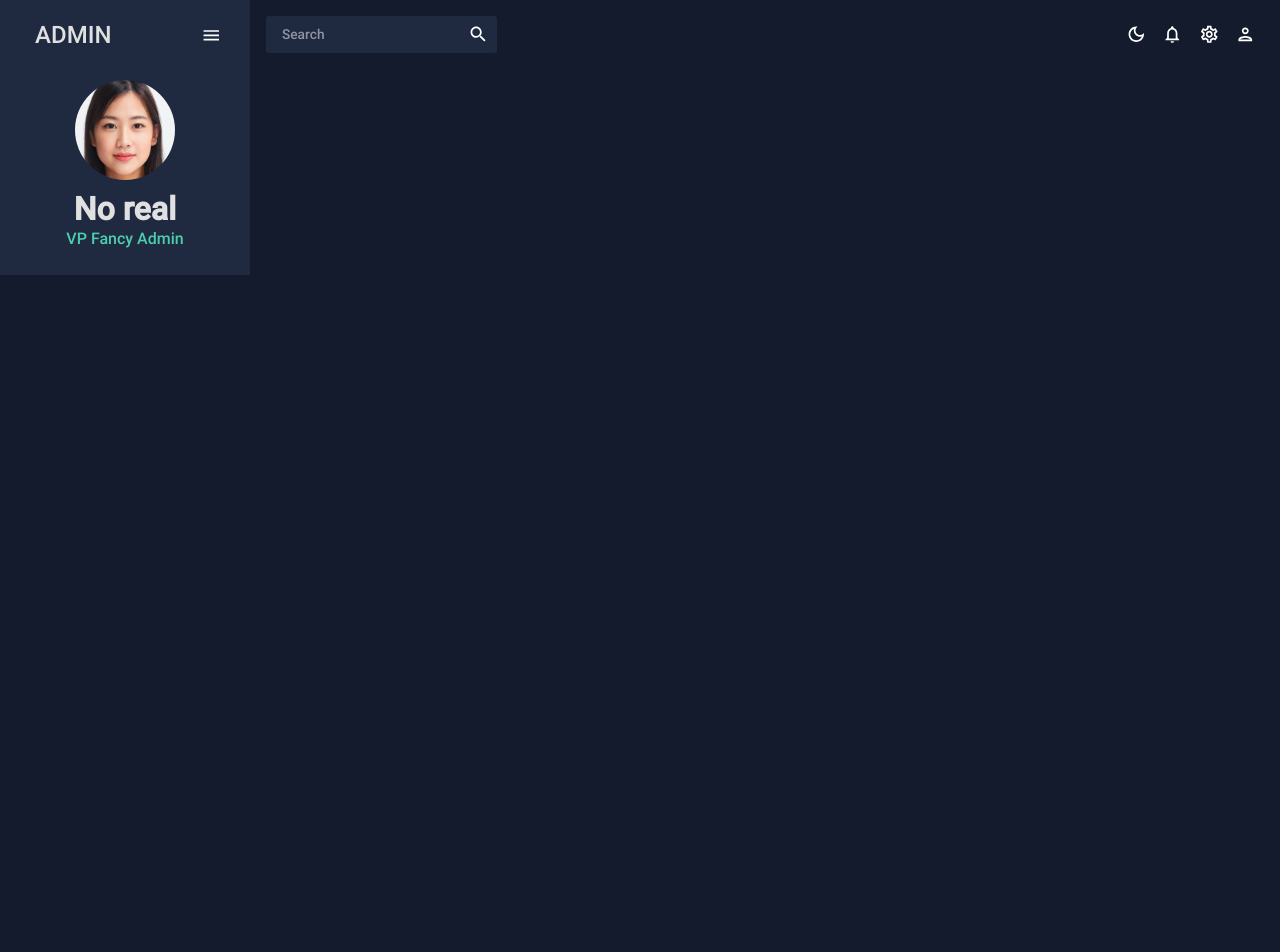
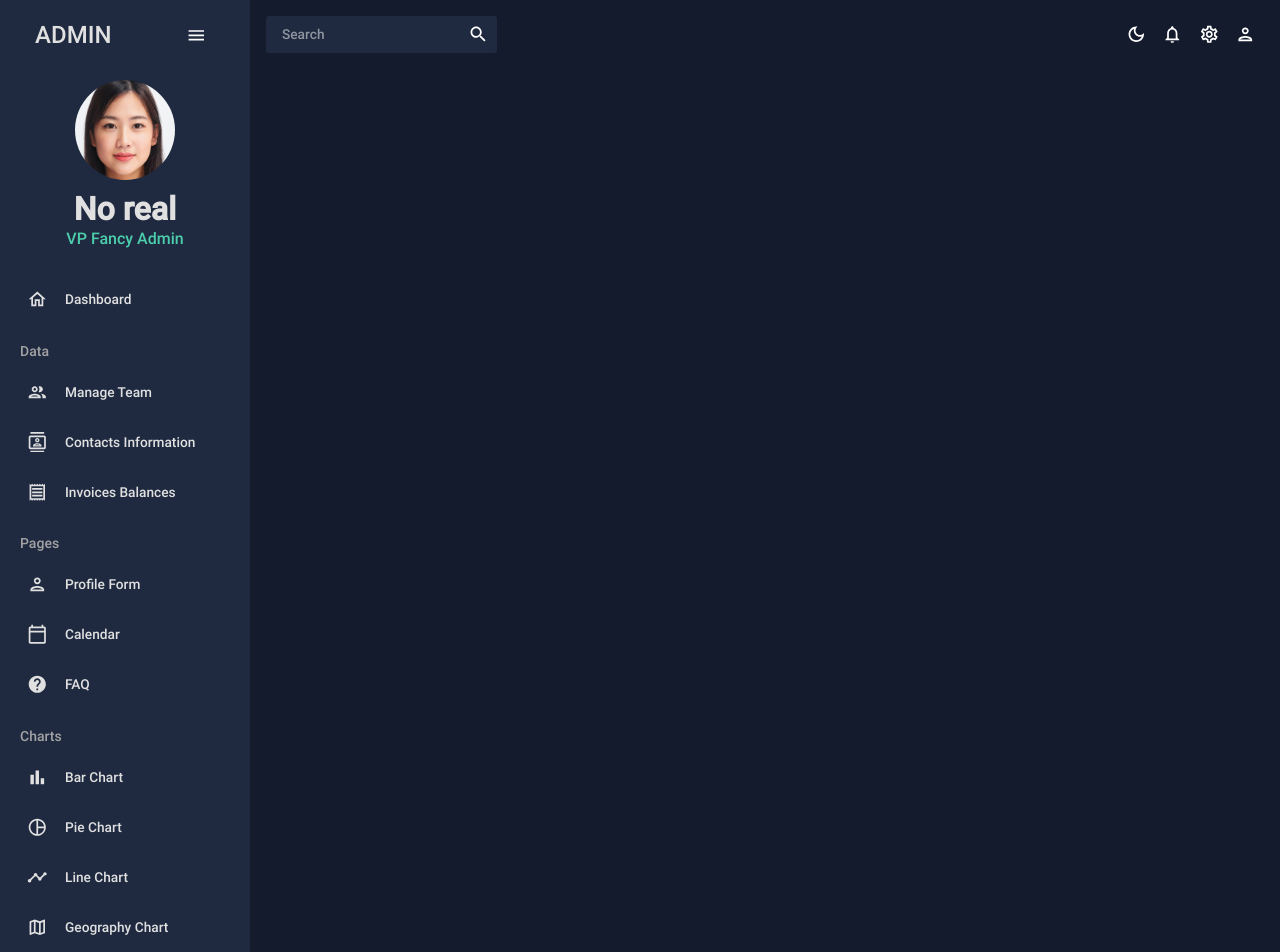
Before and after one commit to TomC13K/react-ts-dashboard, a React (Create React App) app: page /form in a window 1280 px wide. Before the commit the page ends 800 px from the top, so only its background shows below. Built offline with nearby package versions, Linux system fonts and the light colour scheme.

Commit message:
added all menu items to side menu

```diff
--- a/src/views/global/SidebarMenu.tsx
+++ b/src/views/global/SidebarMenu.tsx
@@ -1,4 +1,4 @@
-import { useState } from "react";
+import React, { useState } from "react";
 import {Sidebar, Menu, MenuItem, useProSidebar} from 'react-pro-sidebar';
 //import 'react-pro-sidebar/dist/css/styles.css';
 import {Box, IconButton, Typography, useTheme} from "@mui/material";
@@ -17,6 +17,29 @@
 import MenuOutlinedIcon from '@mui/icons-material/MenuOutlined';
 import MapOutlinedIcon from '@mui/icons-material/MapOutlined';
 
+interface ItemProps {
+    title:string;
+    to:string;
+    icon:React.ReactNode;
+    selected:string;
+    setSelected:React.Dispatch<React.SetStateAction<string>>;
+}
+
+const Item:React.FC<ItemProps>= ({title,to,icon,selected,setSelected}) =>{
+  const theme = useTheme();
+  const colors = tokens(theme.palette.mode);
+
+  return (
+      <MenuItem
+          active={selected === title}
+          style={{color:colors.grey[100]}}
+          icon={icon}
+          onClick={()=>setSelected(title)}>
+          <Typography>{title}</Typography>
+          <Link  to={to}/>
+      </MenuItem>
+  )
+};
 const SidebarMenu:React.FC=()=> {
 const theme = useTheme();
 const colors = tokens(theme.palette.mode);
@@ -32,16 +55,16 @@
       "& .ps-sidebar-container": {
         background:`${colors.primary[400]} !important`,
       },
-      "& .pro-icon-wrapper": {
+      "& .ps-menu-icon": {
         backgroundColor:"transparent !important"
       },
-      "& .pro-inner-item": {
+      "& .ps-menu-button": {
           padding: "5px 35px 5px 20px !important"
       },
-      "& .pro-inner-item:hover" : {
+      "& .ps-menu-button:hover" : {
         color : "#868dfb !important"
       },
-      "& .pro-inner-item:active" : {
+      "& .ps-menu-button:active" : {
         color : "#6870fa !important"
       }
     }}
@@ -104,6 +127,110 @@
 
         {/* MENU  ITEMS*/}
         <Box paddingLeft={isCollapsed ? undefined : "10%"}></Box>
+            <Item
+                title="Dashboard"
+                to="/"
+                icon={<HomeOutlinedIcon />}
+                selected={selected}
+                setSelected={setSelected}
+            />
+
+            <Typography
+                variant="h6"
+                color={colors.grey[300]}
+                sx={{m: "15px 0 5px 20px" }}
+            >
+                Data
+            </Typography>
+
+            <Item
+                title="Manage Team"
+                to="/team"
+                icon={<PeopleOutlinedIcon />}
+                selected={selected}
+                setSelected={setSelected}
+            />
+            <Item
+                title="Contacts Information"
+                to="/contacts"
+                icon={<ContactsOutlinedIcon />}
+                selected={selected}
+                setSelected={setSelected}
+            />
+            <Item
+                title="Invoices Balances"
+                to="/invoices"
+                icon={<ReceiptOutlinedIcon />}
+                selected={selected}
+                setSelected={setSelected}
+            />
+
+            <Typography
+                variant="h6"
+                color={colors.grey[300]}
+                sx={{m: "15px 0 5px 20px" }}
+            >
+                Pages
+            </Typography>
+
+            <Item
+                title="Profile Form"
+                to="/form"
+                icon={<PersonOutlinedIcon />}
+                selected={selected}
+                setSelected={setSelected}
+            />
+            <Item
+                title="Calendar"
+                to="/calendar"
+                icon={<CalendarTodayOutlinedIcon />}
+                selected={selected}
+                setSelected={setSelected}
+            />
+            <Item
+                title="FAQ"
+                to="/faq"
+                icon={<HelpOutlinedIcon />}
+                selected={selected}
+                setSelected={setSelected}
+            />
+
+            <Typography
+                variant="h6"
+                color={colors.grey[300]}
+                sx={{m: "15px 0 5px 20px" }}
+            >
+                Charts
+            </Typography>
+
+            <Item
+                title="Bar Chart"
+                to="/bar"
+                icon={<BarChartOutlinedIcon />}
+                selected={selected}
+                setSelected={setSelected}
+            />
+            <Item
+                title="Pie Chart"
+                to="/pie"
+                icon={<PieChartOutlinedIcon />}
+                selected={selected}
+                setSelected={setSelected}
+            />
+            <Item
+                title="Line Chart"
+                to="/line"
+                icon={<TimelinetOutlinedIcon />}
+                selected={selected}
+                setSelected={setSelected}
+            />
+            <Item
+                title="Geography Chart"
+                to="/geography"
+                icon={<MapOutlinedIcon />}
+                selected={selected}
+                setSelected={setSelected}
+            />
 
 
 
```
